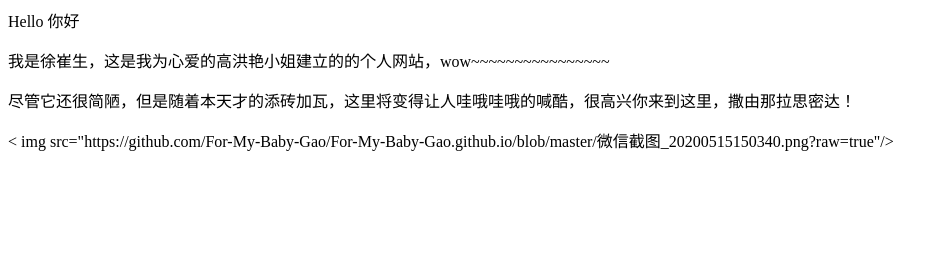
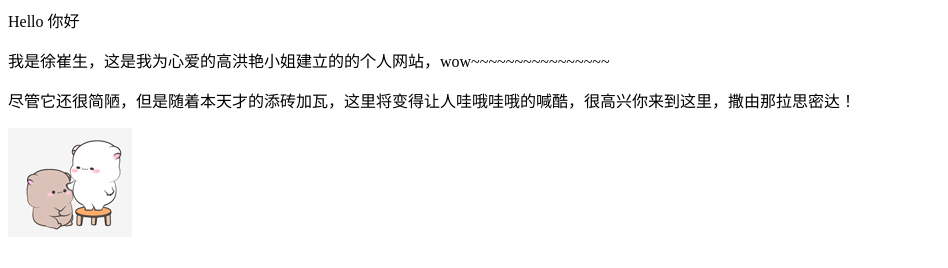
Before and after one commit to For-My-Baby-Gao/For-My-Baby-Gao.github.io, a plain HTML site: page index.html in a window 1280 px wide. Shown: the whole page, without its empty margins (0-948 px from the left). Drawn offline with Linux system fonts and the light colour scheme.

Commit message:
Update index.html

```diff
--- a/index.html
+++ b/index.html
@@ -1,5 +1,5 @@
 <p>Hello 你好</p>
 <p>我是徐崔生，这是我为心爱的高洪艳小姐建立的的个人网站，wow~~~~~~~~~~~~~~~~ </p>
 <p>尽管它还很简陋，但是随着本天才的添砖加瓦，这里将变得让人哇哦哇哦的喊酷，很高兴你来到这里，撒由那拉思密达！</p>
-< img src="https://github.com/For-My-Baby-Gao/For-My-Baby-Gao.github.io/blob/master/微信截图_20200515150340.png?raw=true"/>
+<p><img src="https://github.com/For-My-Baby-Gao/For-My-Baby-Gao.github.io/blob/master/微信截图_20200515150340.png?raw=true"/></p>
 <ul>
```
